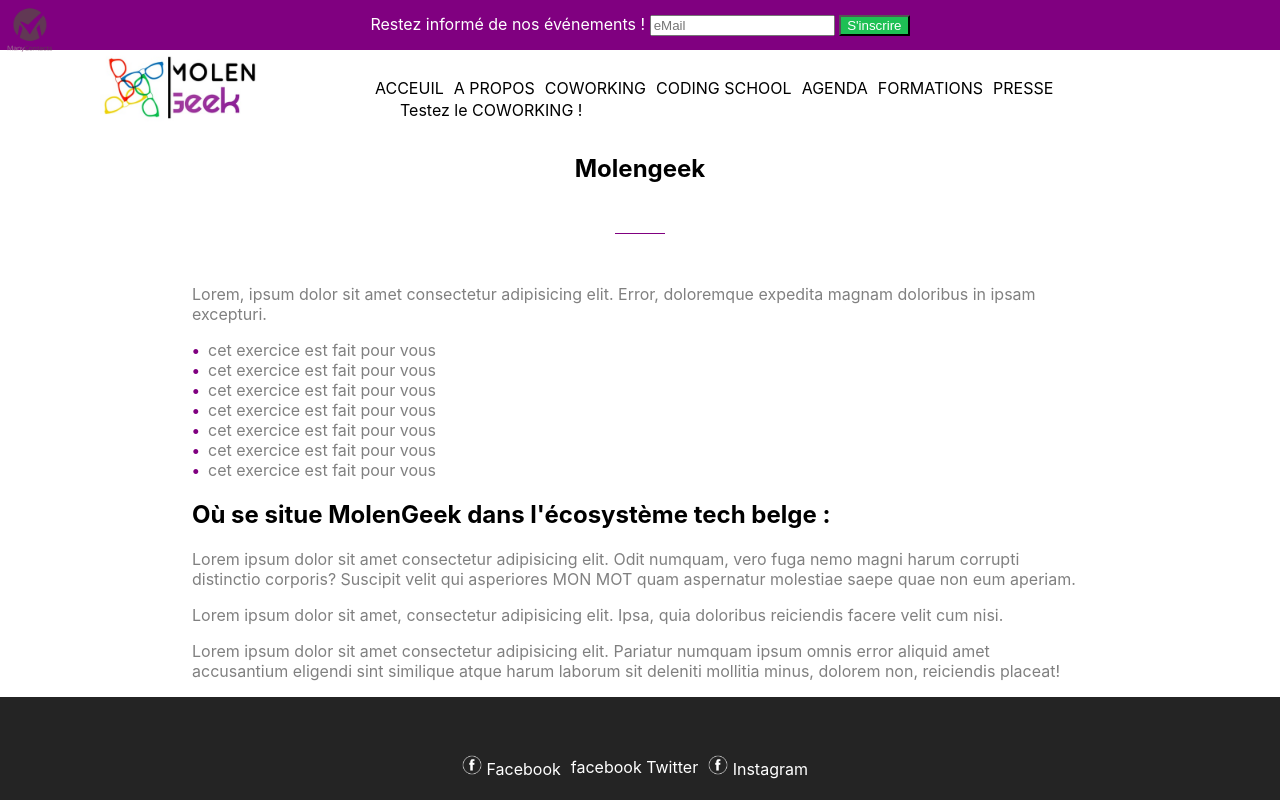
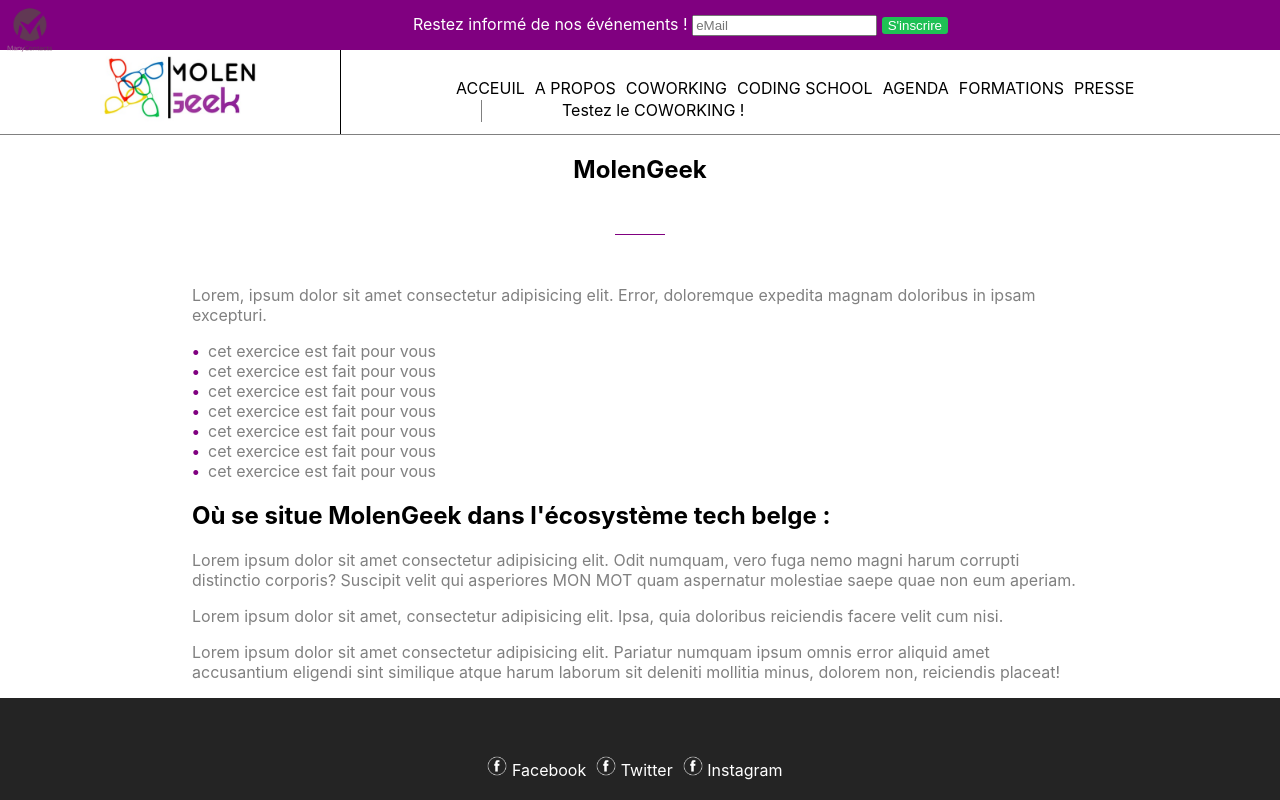
Before and after one commit to ilyasglm/exoCSS, a plain HTML site: page exo_decoupage_molengeek/exo_decoupage.html in a window 1280 px wide. Shown: the top 800 px of the page. Drawn offline with Linux system fonts and the light colour scheme.

Commit message:
update exo decoupage

```diff
--- a/exo_decoupage_molengeek/exo_decoupage.html
+++ b/exo_decoupage_molengeek/exo_decoupage.html
@@ -68,7 +68,7 @@
   </header>
 
   <section id="contenu">
-    <h1>Molengeek</h1>
+    <h1>MolenGeek</h1>
     <p>Lorem, ipsum dolor sit amet consectetur adipisicing elit. Error, doloremque expedita magnam doloribus in ipsam
       excepturi.</p>
     <ul>
@@ -103,9 +103,7 @@
       </div>
       <div>
         <a href="">
-          <span class="material-icons-outlined">
-            facebook
-            </span>
+          <img src="/public/images/facebook-ring-icon-by_vexels.png" alt="">
           <span>Twitter</span>
         </a>
       </div>
--- a/exo_decoupage_molengeek/public/css/style.css
+++ b/exo_decoupage_molengeek/public/css/style.css
@@ -1,5 +1,6 @@
 body {
   font-family: -apple-system, BlinkMacSystemFont, 'Segoe UI', Roboto, Oxygen, Ubuntu, Cantarell, 'Open Sans', 'Helvetica Neue', sans-serif;
+  display: grid;
   margin: 0;
 }
 #newsletter{
@@ -24,14 +25,16 @@ body {
   justify-content: center;
   color: white;
 }
-#champs_newsletter > div > button {
+button {
   background-color: rgb(30, 192, 84);
-  border-radius: 1px;
+  border-radius: 3px;
+  border: none;
   color: white;
 }
 nav {
   display: inline-flex;
   align-items: center;
+  border-bottom: 1px solid gray;
 }
 nav > .logo img{
   height: 80px;
@@ -47,6 +50,8 @@ nav > .logo img{
 }
 .menu > ul > li:last-of-type {
 margin-left: 100px;
+border-left: 1px solid gray;
+padding-left: 80px;
 }
 .menu > ul > li:first-of-type {
   margin-left: 75px;
@@ -108,6 +113,7 @@ margin-left: 100px;
 footer {
   background-color: rgb(36, 36, 36);
   text-align: center;
+  height: 100%;
 }
 
 .section {
@@ -137,3 +143,11 @@ footer > img {
   width: 150px;
   margin-top: 10px;
 }
+footer p {
+  color: gray;
+}
+
+.logo {
+  padding-right: 80px;
+  border-right: 1px solid;
+}
```
